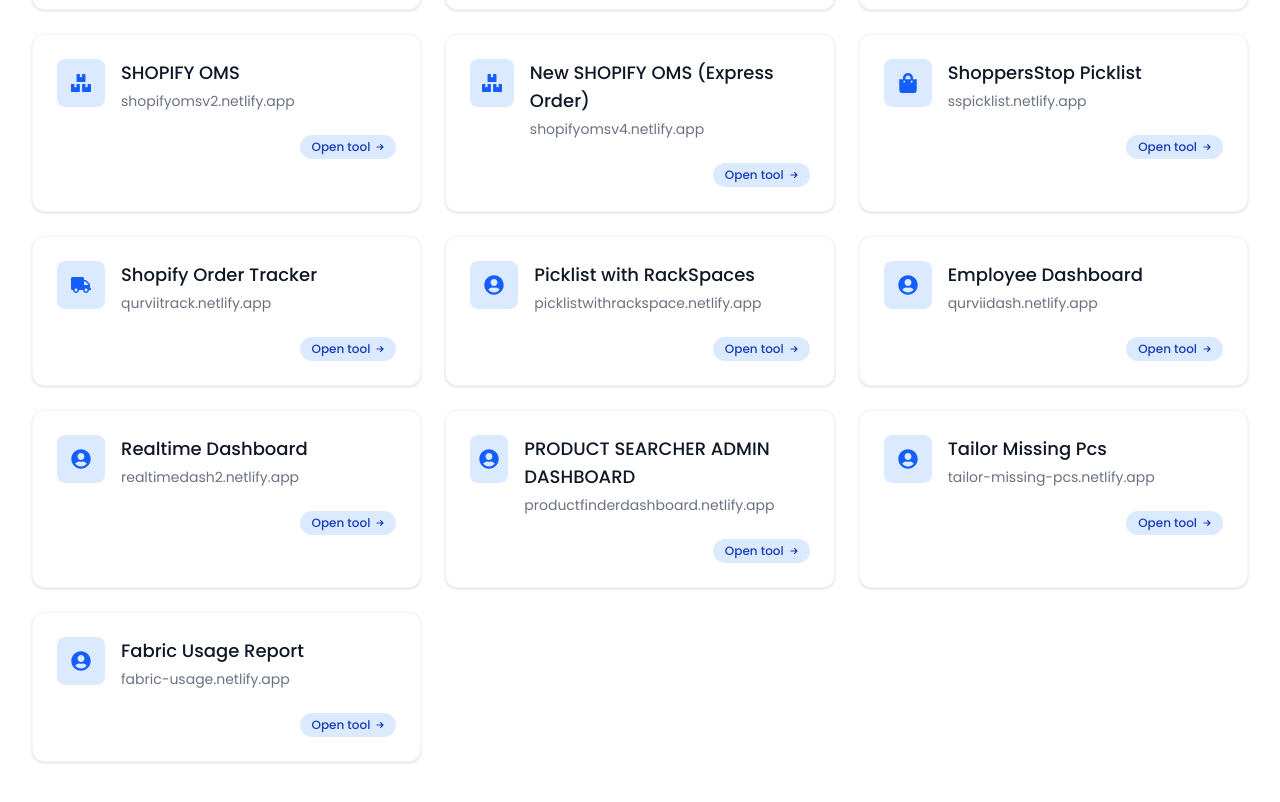
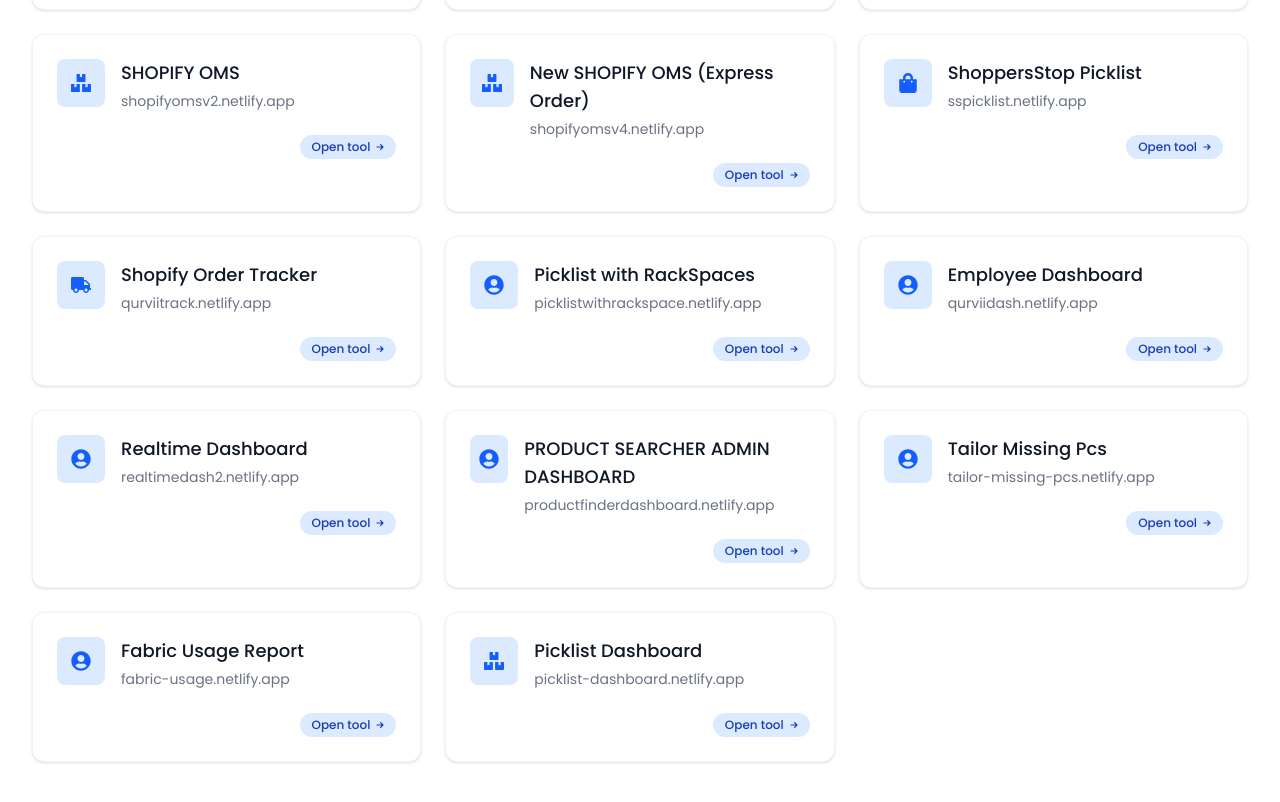
Before and after one commit to Sachinrawat6/tool, a React (Vite) app: page / in a window 1280 px wide. Shown: the part 1432-2234 px from the top of the page. Built offline with nearby package versions, Linux system fonts and the light colour scheme.

Commit message:
Add Picklist Dashboard to Tools component

```diff
--- a/src/components/Tools.jsx
+++ b/src/components/Tools.jsx
@@ -202,6 +202,11 @@
     url: "https://fabric-usage.netlify.app",
     icon: <FaUserCircle />,
   },
+   {
+    header: "Picklist Dashboard",
+    url: "https://picklist-dashboard.netlify.app",
+    icon: <FaBoxes />,
+  },
 
 
 ];
```
